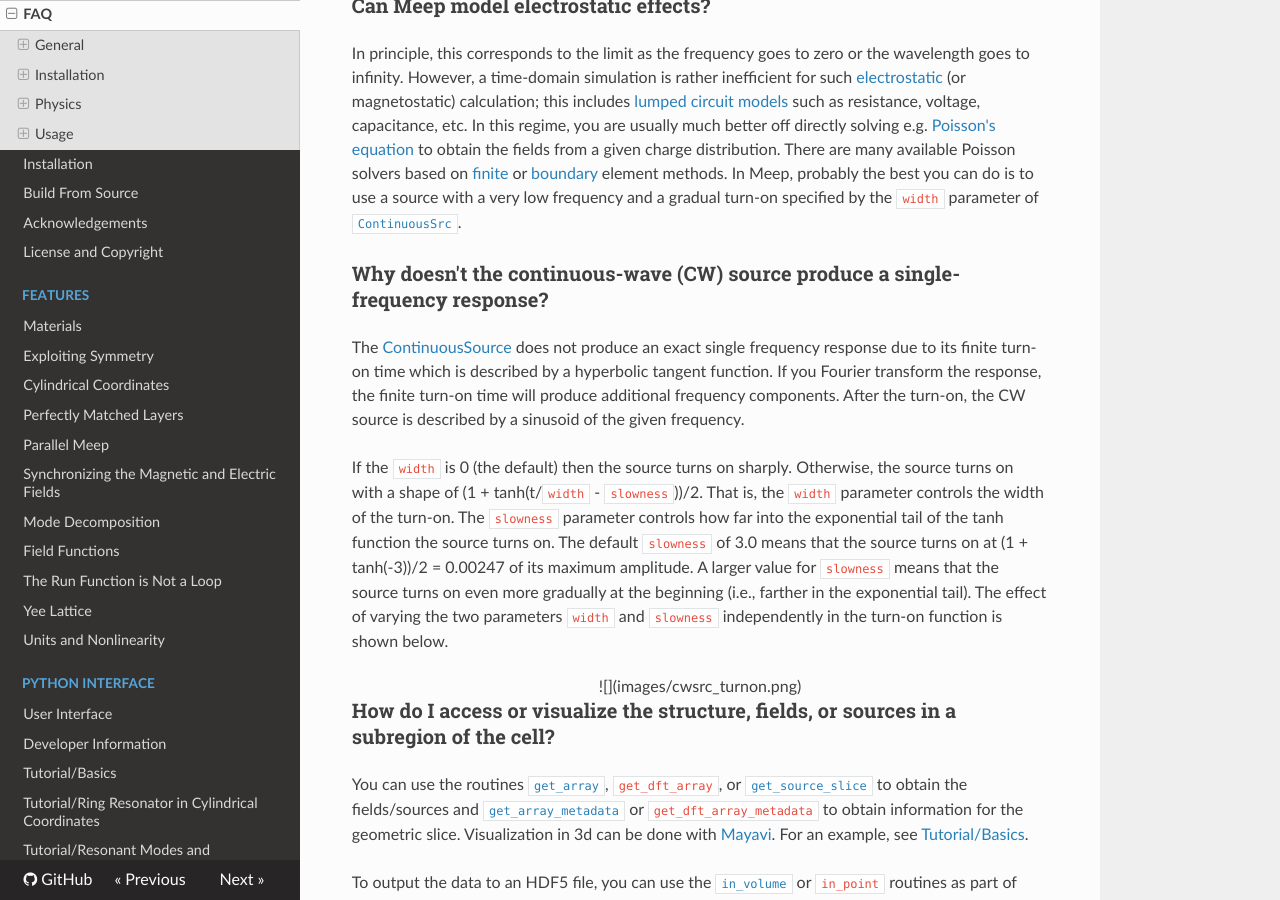
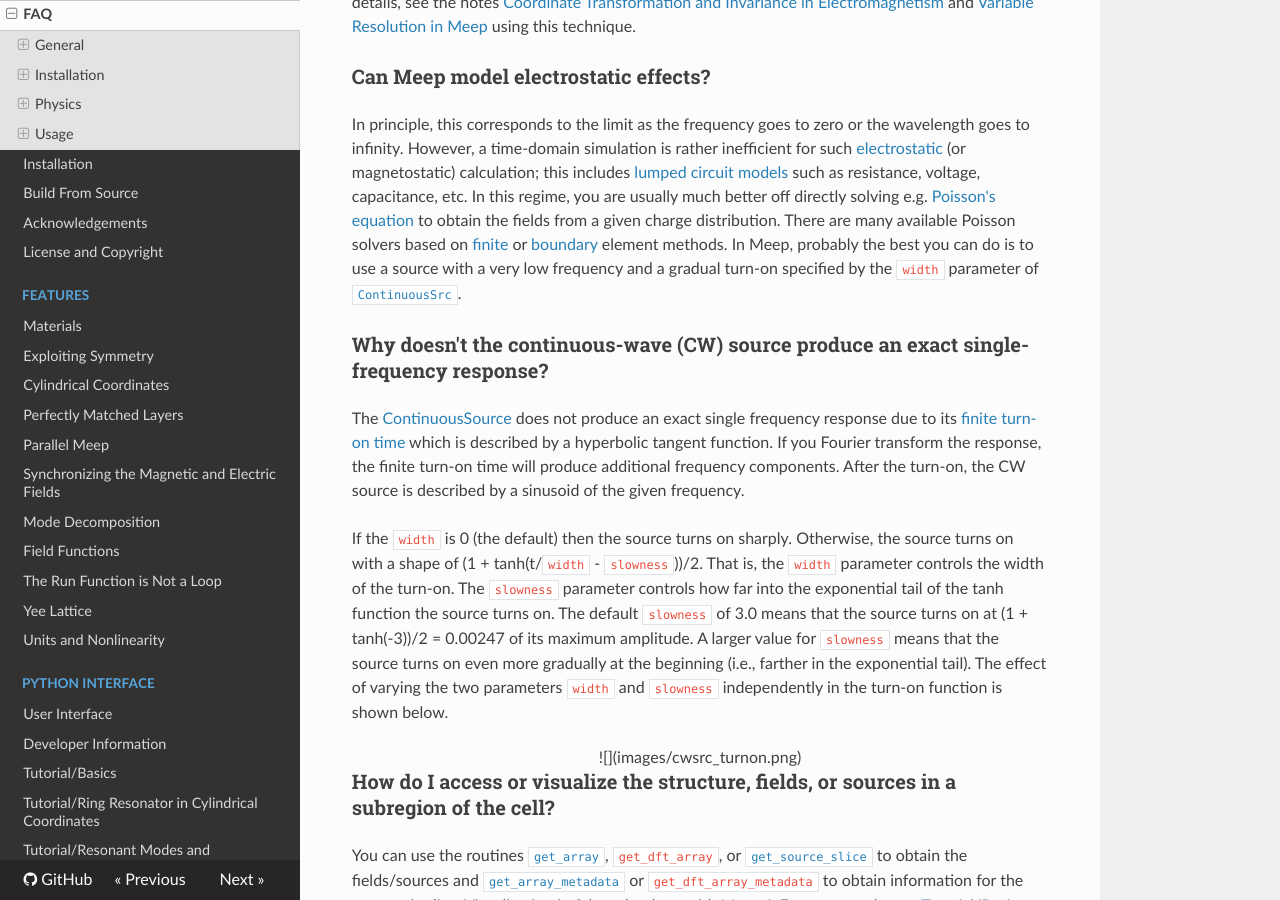
Before and after one commit to NanoComp/meep, an MkDocs documentation site: the page built from doc/docs/FAQ.md, in a window 1280 px wide and 900 px high, scrolled down 18340 px. Built offline with MkDocs 1.6.1, drawn with Linux system fonts in a browser that asks for light colours; nearby versions of some CDN libraries; formulas are drawn with MathJax 3; old or Windows-style settings are respelled for this version of MkDocs; some of the changed text lies outside the part shown.

Commit message:
minor fixes

```diff
--- a/doc/docs/FAQ.md
+++ b/doc/docs/FAQ.md
@@ -206,7 +206,7 @@
 
 ### How do I compute the group velocity of a mode?
 
-There are two possible approaches for computing the group velocity: (1) compute the [band diagram](https://en.wikipedia.org/wiki/Band_diagram) ω(**k**) using [`Harminv`](Python_User_Interface.md#harminv), fit it to a polynomial, and calculate its derivative using a [finite difference](https://en.wikipedia.org/wiki/Finite_difference), or (2) excite the mode using a narrowband pulse and compute the ratio of the flux to energy density.
+There are two possible approaches for computing the group velocity: (1) compute the [band diagram](Python_Tutorials/Resonant_Modes_and_Transmission_in_a_Waveguide_Cavity.md#band-diagram) ω(**k**) using [`Harminv`](Python_User_Interface.md#harminv), fit it to a polynomial, and calculate its derivative using a [finite difference](https://en.wikipedia.org/wiki/Finite_difference), or (2) excite the mode using a narrowband pulse and compute the ratio of the flux to energy density.
 
 ### How do I compute the time average of the harmonic fields?
 
@@ -316,9 +316,9 @@
 
 In principle, this corresponds to the limit as the frequency goes to zero or the wavelength goes to infinity.  However, a time-domain simulation is rather inefficient for such [electrostatic](https://en.wikipedia.org/wiki/Electrostatics) (or magnetostatic) calculation; this includes [lumped circuit models](https://en.wikipedia.org/wiki/Lumped_element_model) such as resistance, voltage, capacitance, etc. In this regime, you are usually much better off directly solving e.g. [Poisson's equation](https://en.wikipedia.org/wiki/Poisson%27s_equation#Electrostatics) to obtain the fields from a given charge distribution. There are many available Poisson solvers based on [finite](https://en.wikipedia.org/wiki/Finite_element_method) or [boundary](https://en.wikipedia.org/wiki/Boundary_element_method) element methods.  In Meep, probably the best you can do is to use a source with a very low frequency and a gradual turn-on specified by the `width` parameter of [`ContinuousSrc`](Python_User_Interface.md#continuoussource).
 
-### Why doesn't the continuous-wave (CW) source produce a single-frequency response?
+### Why doesn't the continuous-wave (CW) source produce an exact single-frequency response?
 
-The [ContinuousSource](Python_User_Interface.md#continuoussource) does not produce an exact single frequency response due to its finite turn-on time which is described by a hyperbolic tangent function. If you Fourier transform the response, the finite turn-on time will produce additional frequency components. After the turn-on, the CW source is described by a sinusoid of the given frequency.
+The [ContinuousSource](Python_User_Interface.md#continuoussource) does not produce an exact single frequency response due to its [finite turn-on time](https://github.com/NanoComp/meep/blob/master/src/sources.cpp#L104-L122) which is described by a hyperbolic tangent function. If you Fourier transform the response, the finite turn-on time will produce additional frequency components. After the turn-on, the CW source is described by a sinusoid of the given frequency.
 
 If the `width` is 0 (the default) then the source turns on sharply. Otherwise, the source turns on with a shape of (1 + tanh(t/`width` - `slowness`))/2. That is, the `width` parameter controls the width of the turn-on. The `slowness` parameter controls how far into the exponential tail of the tanh function the source turns on. The default `slowness` of 3.0 means that the source turns on at (1 + tanh(-3))/2 = 0.00247 of its maximum amplitude.  A larger value for `slowness` means that the source turns on even more gradually at the beginning (i.e., farther in the exponential tail). The effect of varying the two parameters `width` and `slowness` independently in the turn-on function is shown below.
 
```
Also changed, not shown: other parts of doc/docs/FAQ.md (+2 -2 lines), doc/docs/Python_User_Interface.md (+2 -2 lines), doc/docs/Scheme_User_Interface.md (+1 -1 lines), doc/docs/images/cwsrc_turnon.png.
